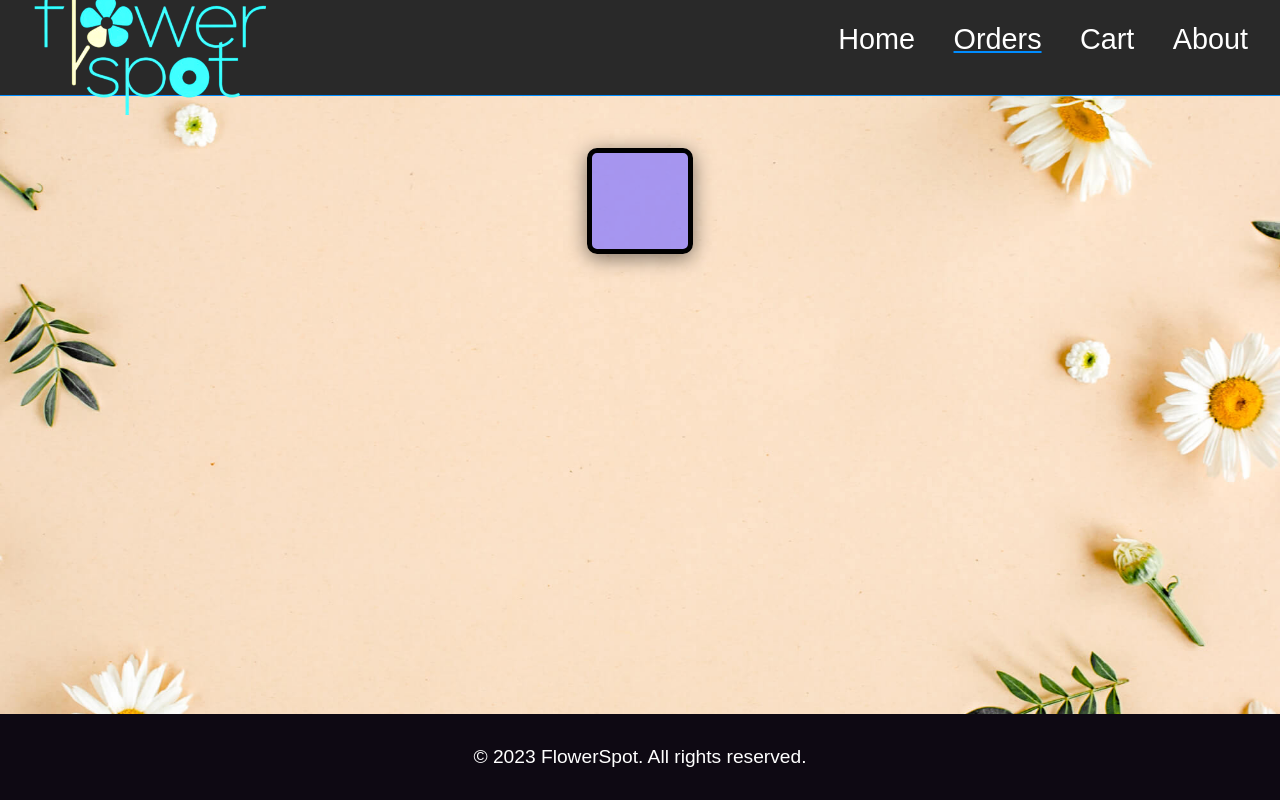
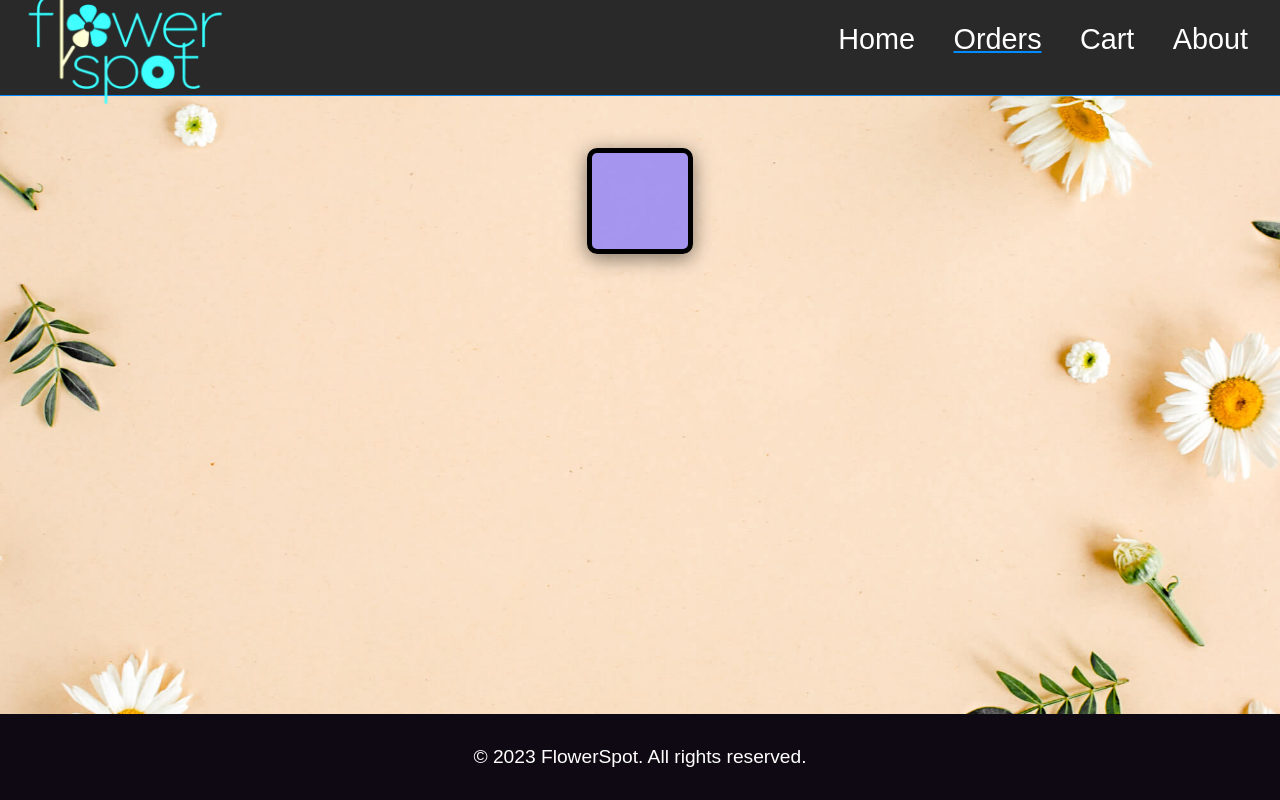
Before and after one commit to NagarajPattegr/Flowerspot, a plain HTML site: page Order/orderpage.html in a window 1280 px wide. Drawn offline with Linux system fonts and the light colour scheme.

Commit message:
bug fixed

```diff
--- a/About/style.css
+++ b/About/style.css
@@ -33,7 +33,7 @@ header {
 }
 
 header img {
-    width: 300px;
+    width: 250px;
     object-fit: cover;
     filter: brightness(300%);
 }
--- a/Cart/cartstyle.css
+++ b/Cart/cartstyle.css
@@ -33,7 +33,7 @@ header {
 }
 
 header img {
-    width: 300px;
+    width: 250px;
     object-fit: cover;
     filter: brightness(300%);
 }
--- a/Checkout/checkoutstyle.css
+++ b/Checkout/checkoutstyle.css
@@ -33,7 +33,7 @@ header {
 }
 
 header img {
-    width: 300px;
+    width: 250px;
     object-fit: cover;
     filter: brightness(300%);
 }
--- a/Order/order.css
+++ b/Order/order.css
@@ -33,7 +33,7 @@ header {
 }
 
 header img {
-    width: 300px;
+    width: 250px;
     object-fit: cover;
     filter: brightness(300%);
 }
--- a/Order/order.js
+++ b/Order/order.js
@@ -50,6 +50,10 @@ const uniqueItems = items.reduce((acc, current) => {
     return acc;
 }, []);
 
+if(arr.length===0){
+    container.innerHTML="Cart is empty"
+   }
+
 uniqueItems.forEach(item => {
 
     const card = document.createElement("div");
--- a/Productpage/productstyle.css
+++ b/Productpage/productstyle.css
@@ -33,7 +33,7 @@ header {
 }
 
 header img {
-    width: 300px;
+    width: 250px;
     object-fit: cover;
     filter: brightness(300%);
 }
```
Also changed, not shown: index.html (+1 -1 lines).
